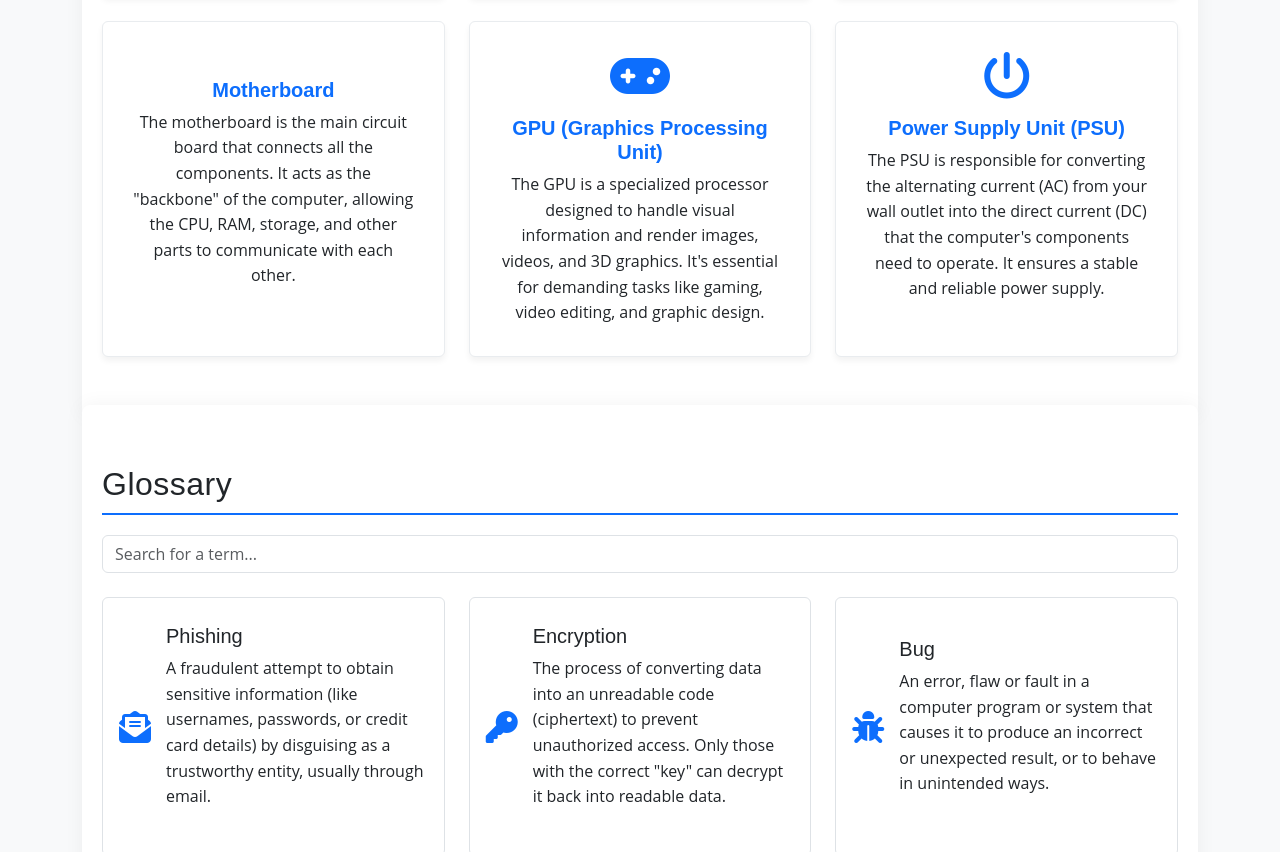
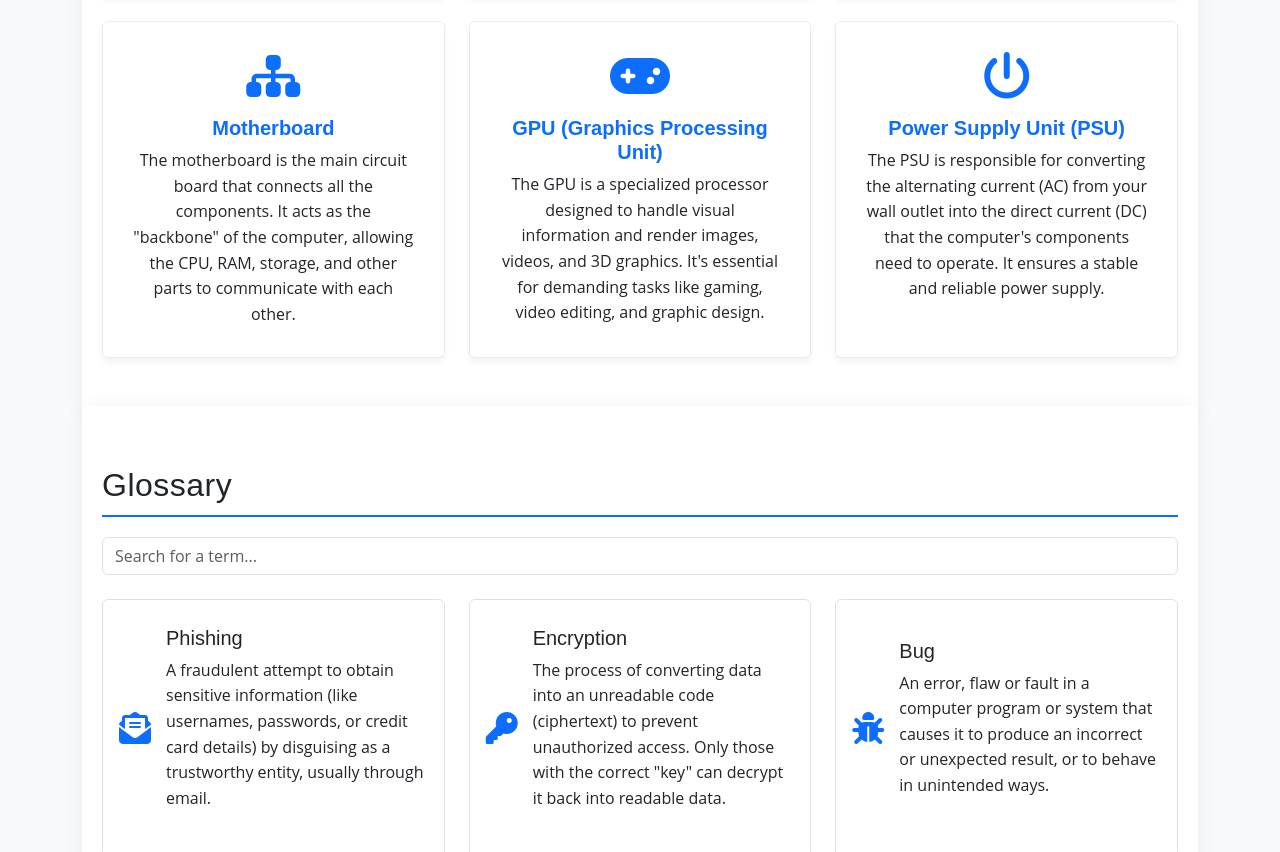
Before and after one commit to dl0yder/EnglishforIT, a plain HTML site: page index.html in a window 1280 px wide. Shown: the part 1760-2612 px from the top of the page. Drawn offline with nearby package versions, Linux system fonts and the light colour scheme.

Commit message:
Add files via upload

```diff
--- a/index.html
+++ b/index.html
@@ -100,7 +100,7 @@
                 <div class="col">
                     <div class="card h-100 component-card">
                         <div class="card-body text-center">
-                            <i class="fas fa-motherboard fa-3x mb-3 text-primary"></i>
+                            <i class="fas fa-sitemap fa-3x mb-3 text-primary"></i>
                             <h5 class="card-title">Motherboard</h5>
                             <p class="card-text">The motherboard is the main circuit board that connects all the components. It acts as the "backbone" of the computer, allowing the CPU, RAM, storage, and other parts to communicate with each other.</p>
                         </div>
```
